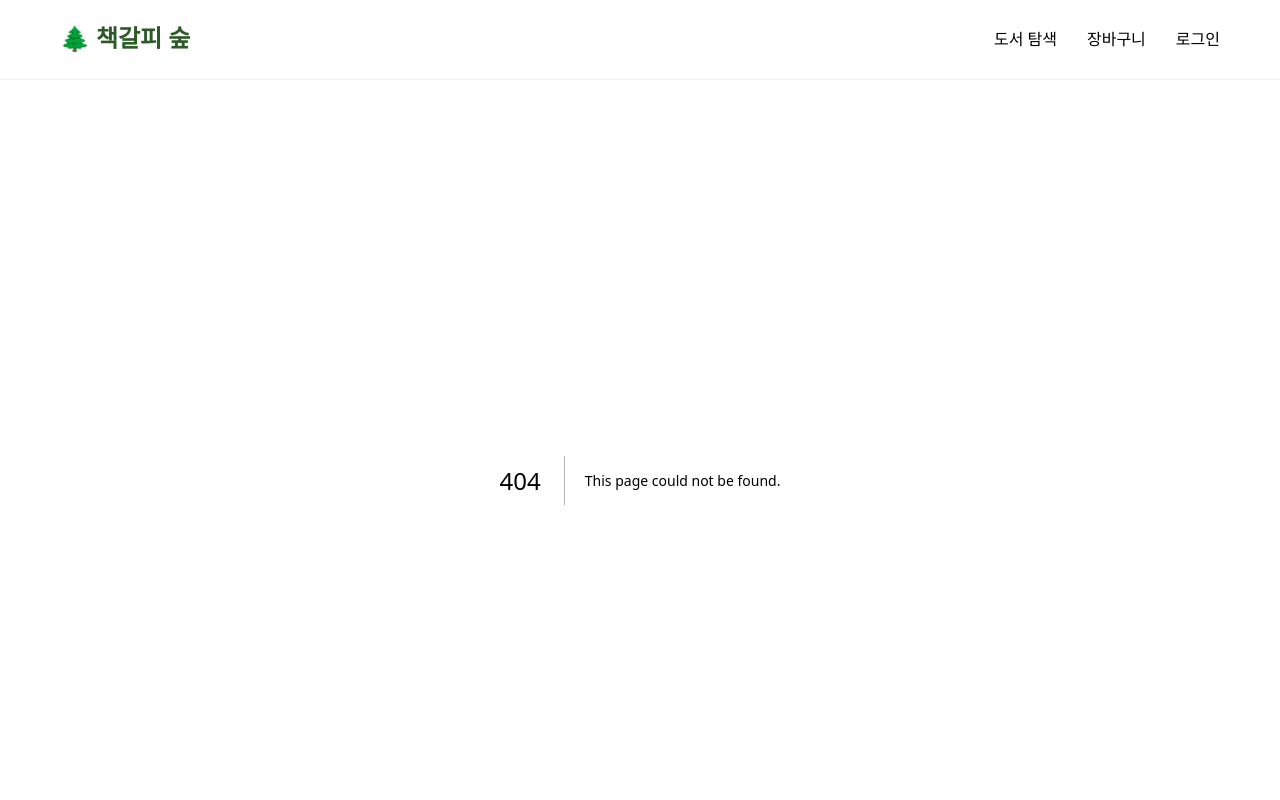
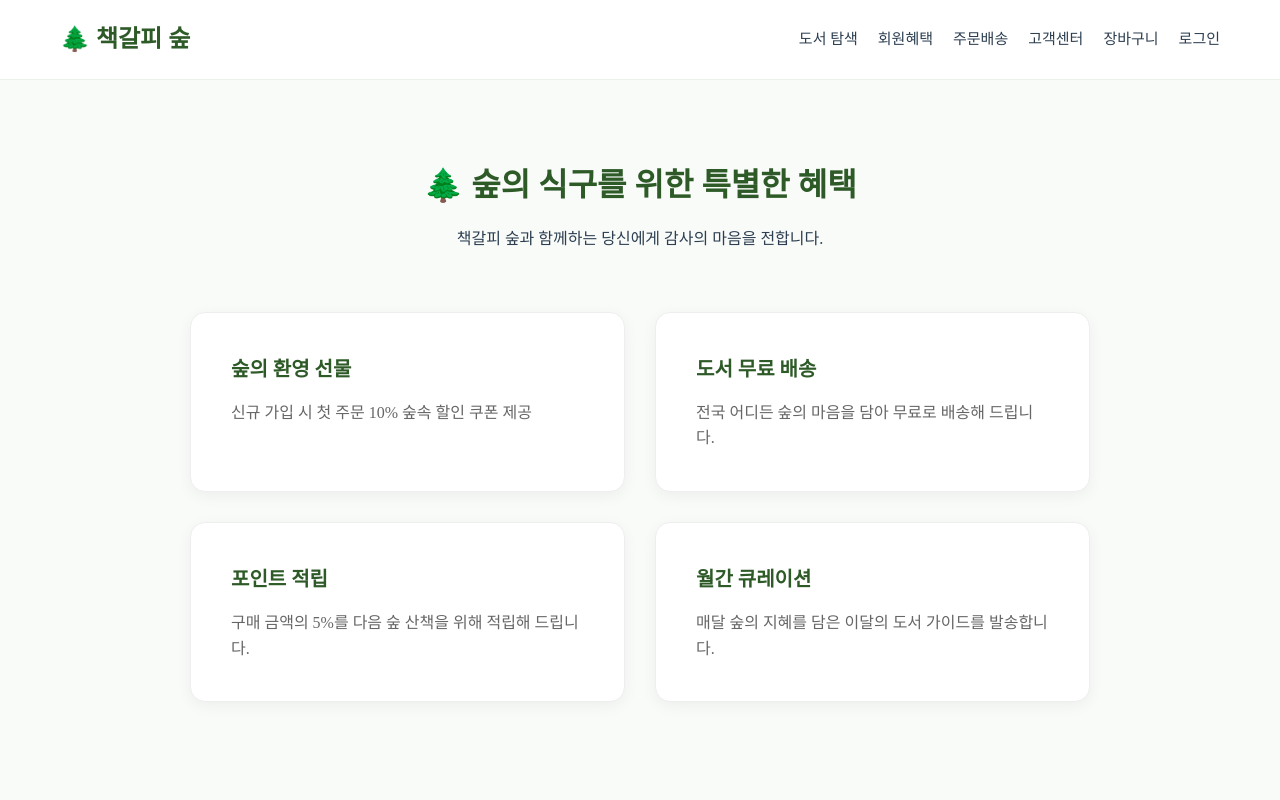
Before and after one commit to jeongjunho98/bookforest, a Next.js app: page /benefits in a window 1280 px wide. Before the commit this address had no page. Shown: the top 800 px of the page. Built offline with nearby package versions, Linux system fonts and the light colour scheme.

Commit message:
feat: add missing navigation menus (benefits, orders, customer center)

```diff
--- /dev/null
+++ b/src/app/benefits/benefits.module.css
@@ -0,0 +1,42 @@
+.headerArea {
+  text-align: center;
+  margin-bottom: 60px;
+}
+
+.headerArea h1 {
+  font-size: 32px;
+  color: var(--primary-forest);
+  margin-bottom: 15px;
+}
+
+.benefitGrid {
+  display: grid;
+  grid-template-columns: repeat(2, 1fr);
+  gap: 30px;
+  max-width: 900px;
+  margin: 0 auto;
+}
+
+.benefitCard {
+  background-color: #fff;
+  padding: 40px;
+  border: 1px solid #eee;
+  border-radius: 15px;
+  box-shadow: 0 4px 15px rgba(0, 0, 0, 0.05);
+  transition: transform 0.3s ease;
+}
+
+.benefitCard:hover {
+  transform: translateY(-5px);
+}
+
+.benefitCard h3 {
+  font-size: 20px;
+  color: var(--primary-forest);
+  margin-bottom: 15px;
+}
+
+.benefitCard p {
+  color: #666;
+  line-height: 1.6;
+}
--- /dev/null
+++ b/src/app/benefits/page.tsx
@@ -0,0 +1,28 @@
+import styles from './benefits.module.css';
+
+export default function BenefitsPage() {
+  const benefits = [
+    { title: "숲의 환영 선물", desc: "신규 가입 시 첫 주문 10% 숲속 할인 쿠폰 제공" },
+    { title: "도서 무료 배송", desc: "전국 어디든 숲의 마음을 담아 무료로 배송해 드립니다." },
+    { title: "포인트 적립", desc: "구매 금액의 5%를 다음 숲 산책을 위해 적립해 드립니다." },
+    { title: "월간 큐레이션", desc: "매달 숲의 지혜를 담은 이달의 도서 가이드를 발송합니다." }
+  ];
+
+  return (
+    <div className="container" style={{ padding: '80px 0' }}>
+      <div className={styles.headerArea}>
+        <h1>🌲 숲의 식구를 위한 특별한 혜택</h1>
+        <p>책갈피 숲과 함께하는 당신에게 감사의 마음을 전합니다.</p>
+      </div>
+
+      <div className={styles.benefitGrid}>
+        {benefits.map((b, i) => (
+          <div key={i} className={styles.benefitCard}>
+            <h3>{b.title}</h3>
+            <p>{b.desc}</p>
+          </div>
+        ))}
+      </div>
+    </div>
+  );
+}
--- /dev/null
+++ b/src/app/orders/orders.module.css
@@ -0,0 +1 @@
+/* Placeholder for orders module */
--- a/src/components/Header/Header.module.css
+++ b/src/components/Header/Header.module.css
@@ -20,18 +20,30 @@
   font-size: 24px;
   font-weight: 700;
   color: var(--primary-forest);
+  flex-shrink: 0;
 }
 
 .nav {
   display: flex;
-  gap: 30px;
+  gap: 20px;
 }
 
 .nav a {
+  font-size: 15px;
   font-weight: 500;
   transition: color 0.3s ease;
+  white-space: nowrap;
 }
 
 .nav a:hover {
   color: var(--primary-forest);
 }
+
+@media (max-width: 1024px) {
+  .nav {
+    gap: 10px;
+  }
+  .nav a {
+    font-size: 14px;
+  }
+}
--- a/src/components/Header/Header.tsx
+++ b/src/components/Header/Header.tsx
@@ -10,6 +10,9 @@ export default function Header() {
         </Link>
         <nav className={styles.nav}>
           <Link href="/books">도서 탐색</Link>
+          <Link href="/benefits">회원혜택</Link>
+          <Link href="/orders">주문배송</Link>
+          <Link href="/customer-center">고객센터</Link>
           <Link href="/cart">장바구니</Link>
           <Link href="/login">로그인</Link>
         </nav>
```
Also changed, not shown: src/app/customer-center/page.tsx (added, +27 -0 lines), src/app/orders/page.tsx (added, +19 -0 lines).
